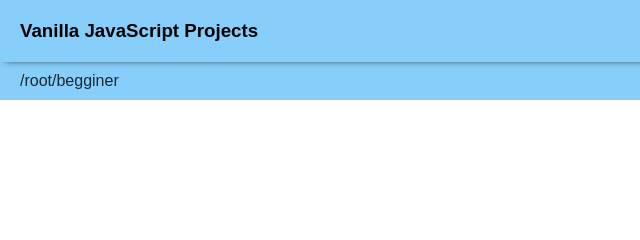
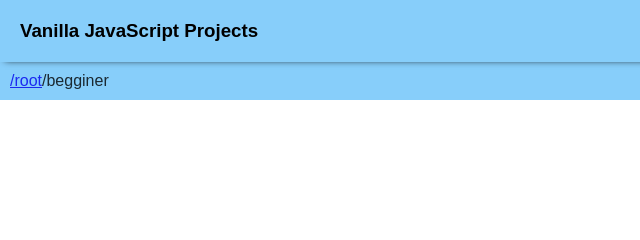
Before and after one commit to AbrarShahriar/Vanilla-JS-Projects, a plain HTML site: page Begginer/beginner.html in a window 1280 px wide. Shown: the top 240 px of the page, 0-640 px from the left. Drawn offline with Linux system fonts and the light colour scheme.

Commit message:
added breadcrum linking

```diff
--- a/Begginer/beginner.html
+++ b/Begginer/beginner.html
@@ -13,7 +13,7 @@
       <h3>Vanilla JavaScript Projects</h3>
     </header>
     <section>
-      <span>/root/begginer</span>
+      <a href="../index.html">/root</a href="#"><a>/begginer</a>
     </section>
 
   <ul>
--- a/style.css
+++ b/style.css
@@ -21,8 +21,7 @@ section {
   padding: 10px;
 }
 
-section > span {
-  margin-left: 10px;
+section > a {
   font-size: 1rem;
   opacity: 0.8;
 }
```
Also changed, not shown: index.html (+1 -1 lines).
